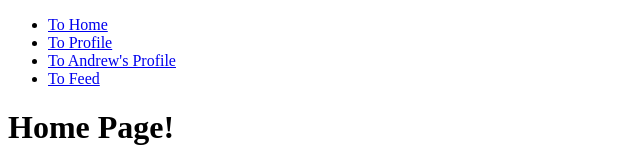
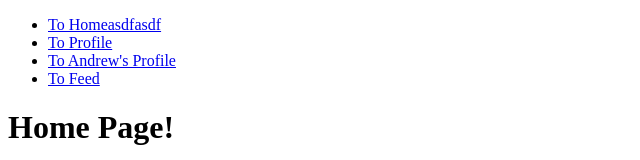
Before and after one commit to janardna/demoreact, a React (Create React App) app: page / in a window 1280 px wide. Shown: the top 160 px of the page, without its empty margins (0-640 px from the left). Built offline with nearby package versions, Linux system fonts and the light colour scheme.

Commit message:
Update App.js
xvxv

```diff
--- a/src/App.js
+++ b/src/App.js
@@ -10,7 +10,7 @@
       <Router>
         <ul>
           <li>
-            <Link to="/">To Home</Link>
+            <Link to="/">To Homeasdfasdf</Link>
           </li>
           <li>
             <Link to="/profile">To Profile</Link>
```
